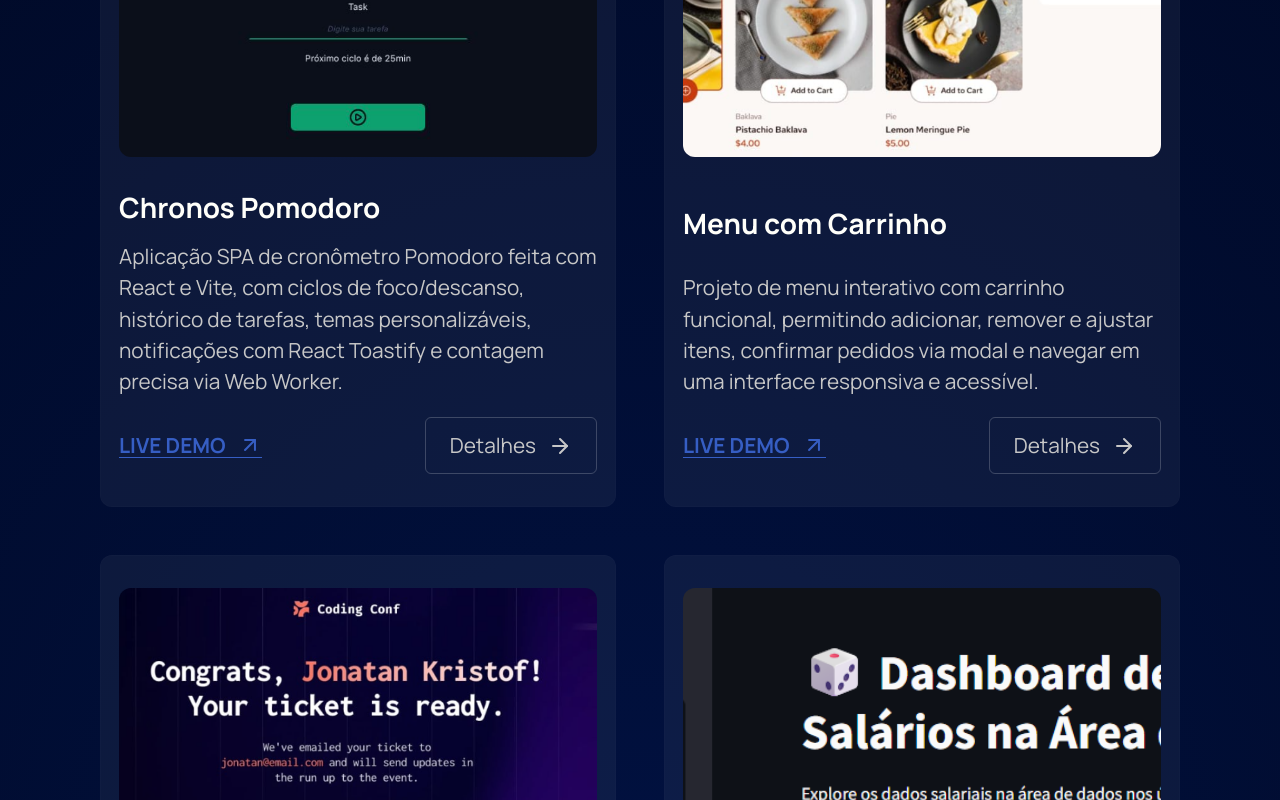
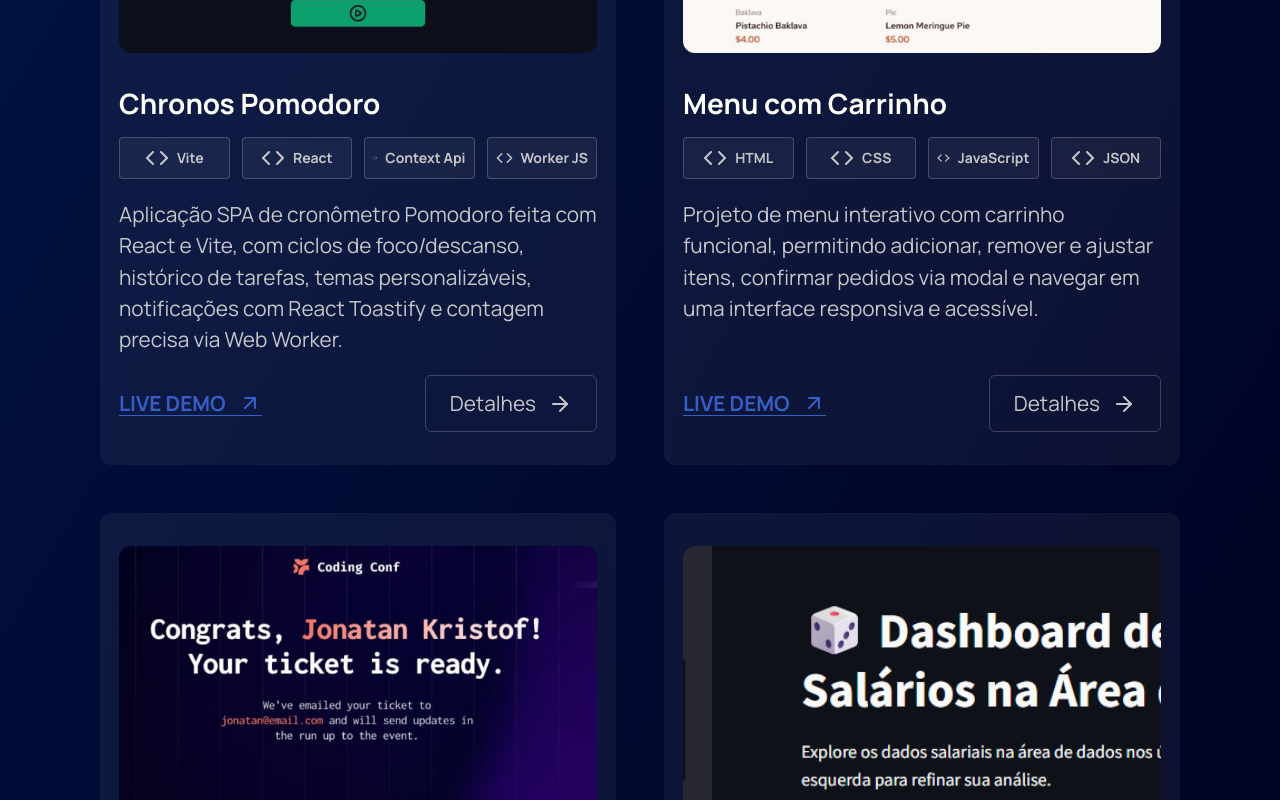
Before and after one commit to PhilippeDi4s/portfolio-react, a Next.js app: page / in a window 1280 px wide. Shown: the part 1620-2420 px from the top of the page. Built offline with nearby package versions, Linux system fonts and the light colour scheme; no server answers.

Commit message:
feat: enhance styling and layout across components; add gradient animations and improve responsiveness

```diff
--- a/src/app/globals.css
+++ b/src/app/globals.css
@@ -25,6 +25,20 @@ body {
   scroll-behavior: smooth;
 }
 
+@keyframes gradientFlow {
+  0% {
+    background-position: 0% 50%;
+  }
+
+  50% {
+    background-position: 100% 50%;
+  }
+
+  100% {
+    background-position: 0% 50%;
+  }
+}
+
 body {
   background: var(--blue-800);
   font-family: var(--font-body);
@@ -44,12 +58,29 @@ body::before {
   width: 100%;
   height: 100%;
   z-index: -1;
+  background: linear-gradient(
+    300deg,
+    #021a64,
+    #00020d,
+    #000629,
+    #011140,
+    #00020d,
+    #011140
+  );
+  background-size: 180% 180%;
+  animation: gradient-animation 15s ease infinite;
+}
 
-  background: radial-gradient(
-    circle,
-    rgba(1, 17, 64, 1) 0%,
-    rgba(0, 2, 13, 1) 100%
-  );
+@keyframes gradient-animation {
+  0% {
+    background-position: 0% 50%;
+  }
+  50% {
+    background-position: 100% 50%;
+  }
+  100% {
+    background-position: 0% 50%;
+  }
 }
 
 h1,
--- a/src/components/BlueLink/index.tsx
+++ b/src/components/BlueLink/index.tsx
@@ -4,9 +4,10 @@ import Link from "next/link";
 type BlueLinkProps = {
   href: string;
   children: React.ReactNode;
+  className?: string;
 }& React.AnchorHTMLAttributes<HTMLAnchorElement> ;
 
-export function BlueLink({ href, children, ...props }: BlueLinkProps) {
+export function BlueLink({ href, children, className, ...props }: BlueLinkProps) {
   return (
     <Link
       href={href}
@@ -18,11 +19,13 @@ export function BlueLink({ href, children, ...props }: BlueLinkProps) {
         "uppercase",
         "font-bold",
         "border-b",
+        "whitespace-nowrap",
         "transition",
         "duration-300",
         "hover:text-(--secondary-color)",
         "hover:border-b-(--secondary-color)",
         "md:gap-3",
+        className,
       )}
       { ...props }
     >
--- a/src/components/CardActions/index.tsx
+++ b/src/components/CardActions/index.tsx
@@ -10,7 +10,9 @@ type CardActionsProps = {
 export function CardActions({ liveDemoLink, detailsLink }: CardActionsProps) {
   return (
     <div className="flex items-center justify-between">
-      <BlueLink href={liveDemoLink} target="_blank">Live Demo <ArrowUpIcon className="rotate-45"/></BlueLink>
+      <BlueLink href={liveDemoLink} target="_blank" className="">
+        Live Demo <ArrowUpIcon className="rotate-45" />
+      </BlueLink>
 
       <TransparentLink href={detailsLink}>
         Detalhes <ArrowRightIcon />
--- a/src/components/Hero/index.tsx
+++ b/src/components/Hero/index.tsx
@@ -8,7 +8,11 @@ import { SplitLayout } from "../layout/SplitLayout";
 
 export function Hero() {
   return (
-    <SplitLayout sectionId="inicio" alignComponents="start" className="mt-6 md:mt-12 lg:mt-23 xl:mt-30">
+    <SplitLayout
+      sectionId="inicio"
+      alignComponents="start"
+      className="mt-6 md:mt-12 lg:mt-23 xl:mt-30"
+    >
       <SplitLayout.Left>
         <h1 className="text-[3.5rem]/15  uppercase md:text-[6.3rem]/25 lg:text-[6.3rem]/25">
           Olá, Eu Sou <br />
@@ -56,7 +60,7 @@ export function Hero() {
       </SplitLayout.Left>
       <SplitLayout.Right>
         <div className="perspective-distant w-full">
-          <Image
+          {/* <Image
             src="/images/profile-picture/profile.jpeg"
             alt="Foto de perfil"
             width={800}
@@ -76,7 +80,7 @@ export function Hero() {
               "hover:rotate-x-6",
               "lg:max-h-140",
             )}
-          />
+          /> */}
         </div>
       </SplitLayout.Right>
     </SplitLayout>
--- a/src/components/ProjectPage/ProjectInfoCard/index.tsx
+++ b/src/components/ProjectPage/ProjectInfoCard/index.tsx
@@ -3,18 +3,22 @@ import { CodeIcon } from "lucide-react";
 
 type ProjectInfoCardProps = {
   children: React.ReactNode;
+  className?: string;
 };
 
-export function   ProjectInfoCard({ children }: ProjectInfoCardProps) {
+export function ProjectInfoCard({ children, className }: ProjectInfoCardProps) {
   return (
     <span
       className={clsx(
         "flex",
+        "flex-1",
         "items-center",
         "justify-center",
+        "justify-center",
+        "whitespace-nowrap",
         "gap-2",
         "px-2",
-        "py-3",
+        "py-2",
         "bg-(--surface-card)",
         "font-bold",
         "border",
@@ -25,9 +29,10 @@ export function   ProjectInfoCard({ children }: ProjectInfoCardProps) {
         "hover:text-(--secondary-color)",
         "md:px-3",
         "md:py-6",
+        className,
       )}
     >
-      <CodeIcon/> {children}
+      <CodeIcon /> {children}
     </span>
   );
 }
--- a/src/components/portfolio/cards/PortfolioCard/index.tsx
+++ b/src/components/portfolio/cards/PortfolioCard/index.tsx
@@ -100,7 +100,9 @@ export function PortfolioCard({
           {cardTitle}
         </h3>
       )}
-      <div className="flex flex-col gap-5 [&>p]:flex-1">{children}</div>
+      <div className="flex flex-col gap-5 flex-1 justify-between [&>p]:flex-1">
+        {children}
+      </div>
     </article>
   );
 }
--- a/src/components/portfolio/views/Projects/index.tsx
+++ b/src/components/portfolio/views/Projects/index.tsx
@@ -1,6 +1,7 @@
 import { CardActions } from "@/src/components/CardActions";
 import { PortfolioCard } from "../../cards/PortfolioCard";
 import { useProjectsContext } from "@/src/context/useProjectContext";
+import { ProjectInfoCard } from "@/src/components/ProjectPage/ProjectInfoCard";
 
 export function Projects() {
   const { projects } = useProjectsContext();
@@ -15,6 +16,15 @@ export function Projects() {
         >
           {
             <>
+              <div className="hidden gap-3 md:grid md:grid-cols-4">
+                {project.techUsed.slice(0, 4).map((tech) => {
+                  return (
+                    <ProjectInfoCard key={tech} className="p-2! text-sm">
+                      {tech}
+                    </ProjectInfoCard>
+                  );
+                })}
+              </div>
               <p>{project.cardDescription}</p>
               <CardActions
                 liveDemoLink={project.liveDemoLink}
```
